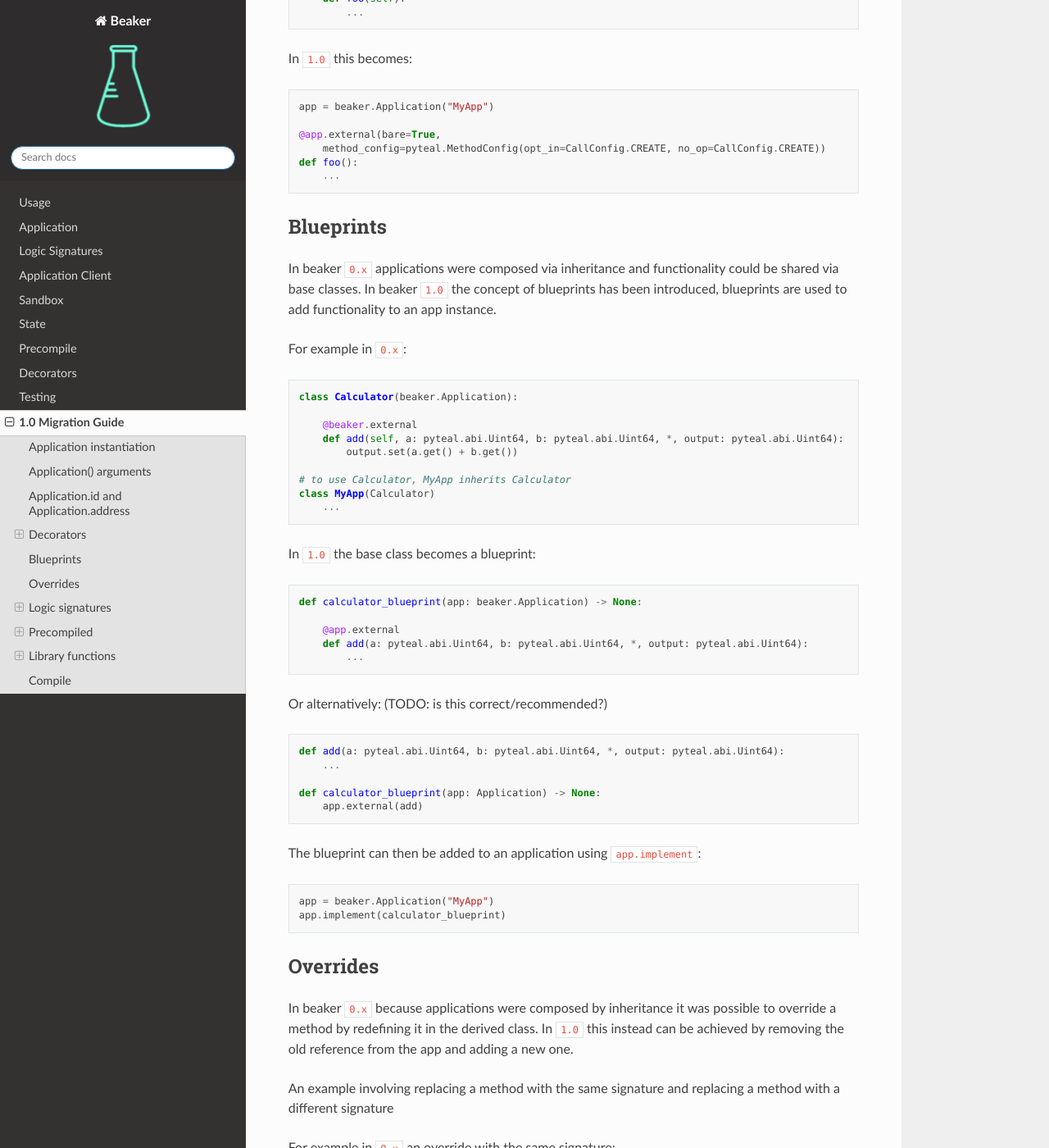
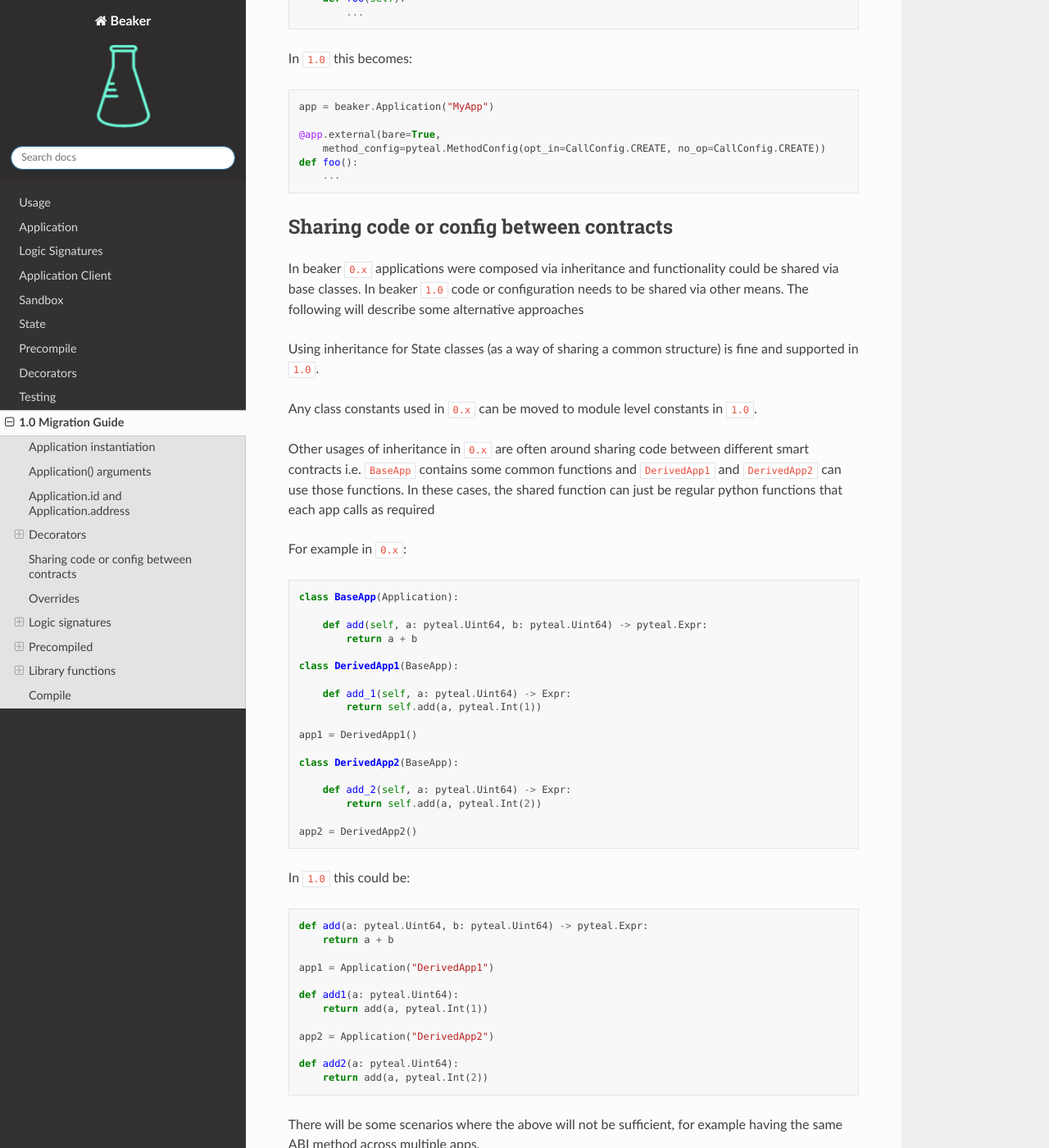
Before and after one commit to algorandfoundation/beaker, a Sphinx documentation site: the page built from docs/source/migration.rst, in a window 1280 px wide and 1400 px high, scrolled down 4099 px. Shown: the whole window at 82% size. Built offline with Sphinx 7.4.7 and the Read the Docs theme 2.0.0, drawn with Linux system fonts in a browser that asks for light colours; some of the changed text lies outside the part shown.

Commit message:
doc: Migration Guide - Sharing code

```diff
--- a/docs/source/migration.rst
+++ b/docs/source/migration.rst
@@ -192,28 +192,66 @@ In ``1.0`` this becomes:
     def foo():
         ...
 
-Blueprints
-----------
+Sharing code or config between contracts
+----------------------------------------
 
 In beaker ``0.x`` applications were composed via inheritance and functionality could be shared via base classes.
-In beaker ``1.0`` the concept of blueprints has been introduced, blueprints are used to add functionality to an app
-instance.
+In beaker ``1.0`` code or configuration needs to be shared via other means. The following will describe some alternative
+approaches
+
+Using inheritance for State classes (as a way of sharing a common structure) is fine and supported in ``1.0``.
+
+Any class constants used in ``0.x`` can be moved to module level constants in ``1.0``.
+
+Other usages of inheritance in ``0.x`` are often around sharing code between different smart contracts
+i.e. ``BaseApp`` contains some common functions and ``DerivedApp1`` and ``DerivedApp2`` can use those functions.
+In these cases, the shared function can just be regular python functions that each app calls as required
 
 For example in ``0.x``:
 
 .. code-block:: python
 
-    class Calculator(beaker.Application):
+    class BaseApp(Application):
 
-        @beaker.external
-        def add(self, a: pyteal.abi.Uint64, b: pyteal.abi.Uint64, *, output: pyteal.abi.Uint64):
-            output.set(a.get() + b.get())
+        def add(self, a: pyteal.Uint64, b: pyteal.Uint64) -> pyteal.Expr:
+            return a + b
 
-    # to use Calculator, MyApp inherits Calculator
-    class MyApp(Calculator)
-        ...
+    class DerivedApp1(BaseApp):
 
-In ``1.0`` the base class becomes a blueprint:
+        def add_1(self, a: pyteal.Uint64) -> Expr:
+            return self.add(a, pyteal.Int(1))
+
+    app1 = DerivedApp1()
+
+    class DerivedApp2(BaseApp):
+
+        def add_2(self, a: pyteal.Uint64) -> Expr:
+            return self.add(a, pyteal.Int(2))
+
+    app2 = DerivedApp2()
+
+In ``1.0`` this could be:
+
+.. code-block:: python
+
+    def add(a: pyteal.Uint64, b: pyteal.Uint64) -> pyteal.Expr:
+        return a + b
+
+    app1 = Application("DerivedApp1")
+
+    def add1(a: pyteal.Uint64):
+        return add(a, pyteal.Int(1))
+
+    app2 = Application("DerivedApp2")
+
+    def add2(a: pyteal.Uint64):
+        return add(a, pyteal.Int(2))
+
+There will be some scenarios where the above will not be sufficient, for example having the same ABI method across
+multiple apps.
+
+For these cases the blueprint pattern may be useful. For example, suppose two applications both need an ABI method
+that adds two numbers together named ``add``.
 
 .. code-block:: python
 
@@ -223,23 +261,12 @@ In ``1.0`` the base class becomes a blueprint:
         def add(a: pyteal.abi.Uint64, b: pyteal.abi.Uint64, *, output: pyteal.abi.Uint64):
             ...
 
-Or alternatively: (TODO: is this correct/recommended?)
+The blueprint can then be applied to the applications using ``app.implement``:
 
 .. code-block:: python
 
-    def add(a: pyteal.abi.Uint64, b: pyteal.abi.Uint64, *, output: pyteal.abi.Uint64):
-        ...
-
-    def calculator_blueprint(app: Application) -> None:
-        app.external(add)
-
-The blueprint can then be added to an application using ``app.implement``:
-
-.. code-block:: python
-
-    app = beaker.Application("MyApp")
-    app.implement(calculator_blueprint)
-
+    app1 = Application("App1").implement(calculator_blueprint)
+    app2 = Application("App2").implement(calculator_blueprint)
 
 Overrides
 ---------
@@ -269,12 +296,15 @@ In ``1.0`` this becomes:
 
 .. code-block:: python
 
-    def base_app(app: beaker.Application) -> None:
+    # this example uses the previously described blueprint pattern as generally the only scenario where overriding
+    # is needed is when using code that is not part of the current code base.
+
+    def a_blueprint(app: beaker.Application) -> None:
         @app.external
         def same_signature(a: abi.Uint64, b: abi.Uint64):
             ...
 
-    app = beaker.Application("DerivedApp").implement(base_app)
+    app = beaker.Application("DerivedApp").implement(a_blueprint)
 
     @app.external(override=True)
     def same_signature(a: abi.Uint64, b: abi.Uint64):
@@ -300,12 +330,12 @@ In ``1.0`` this becomes:
 
 .. code-block:: python
 
-    def base_app(app: beaker.Application) -> None:
+    def a_blueprint(app: beaker.Application) -> None:
         @app.external
         def different_signature(a: pyteal.abi.Uint64, b: pyteal.abi.Uint64):
             ...
 
-    app = beaker.Application("DerivedApp").implement(base_app)
+    app = beaker.Application("DerivedApp").implement(a_blueprint)
 
     # remove method defined by a blueprint
     app.deregister_abi_method("different_signature")
@@ -363,7 +393,7 @@ For example in ``0.x``:
         some_value = beaker.TemplateVariable(pyteal.TealType.uint64)
 
         def evaluate(self):
-            return self.some_value
+            return pyteal.ReturnValue(self.some_value)
 
     my_signature = MySignature()
 
@@ -372,7 +402,7 @@ in ``1.0`` this becomes:
 .. code-block:: python
 
     def evaluate(some_value: pyteal.Expr):
-        return some_value
+        return pyteal.ReturnValue(some_value)
 
     my_signature = beaker.LogicSignatureTemplate(
         evaluate,
@@ -381,11 +411,12 @@ in ``1.0`` this becomes:
 
 The key changes to note are:
 
-1. There is no subclassing, instead a ``beaker.LogicSignatureTemplate`` instance is created
-2. A function returning a PyTeal expression is passed to ``LogicSignatureTemplate`` instead of implementing ``def evaluate(self)``
+1. There is no subclassing, instead a ``beaker.LogicSignatureTemplate`` instance is created.
+2. A function returning a PyTeal expression (or just an expression) is passed to ``LogicSignatureTemplate``
+   instead of implementing ``def evaluate(self)``.
 3. A dictionary of template variable name and types is passed instead of instantiating ``beaker.TemplateVariable``
    for each variable.
-4. The template variables are provided as arguments to the evaluation function
+4. The template variables are provided as arguments to the evaluation function.
 
 Precompiled
 -----------
@@ -579,6 +610,7 @@ specification later, which can then be used with ``ApplicationClient``
 
 
 .. code-block:: python
+
     from beaker import Application, ApplicationClient
     from beaker.sandbox import get_algod_client
 
```
